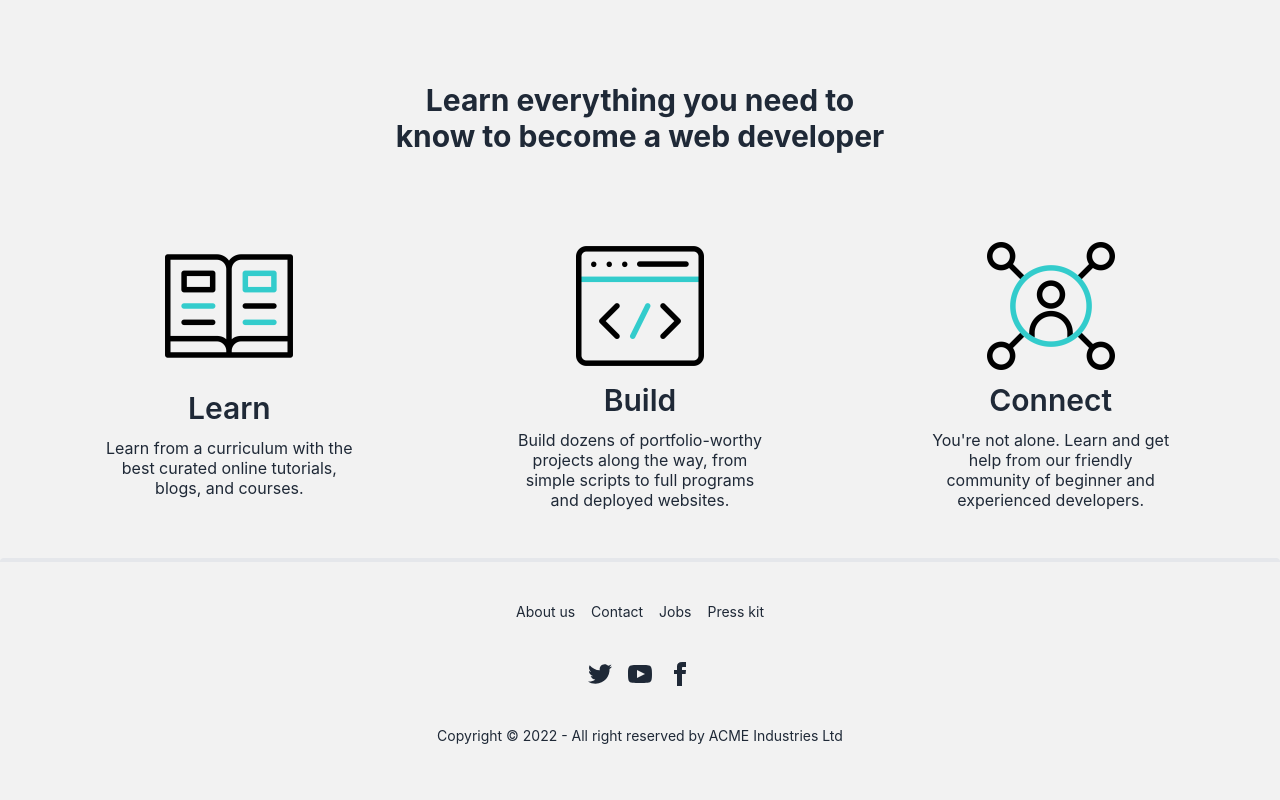
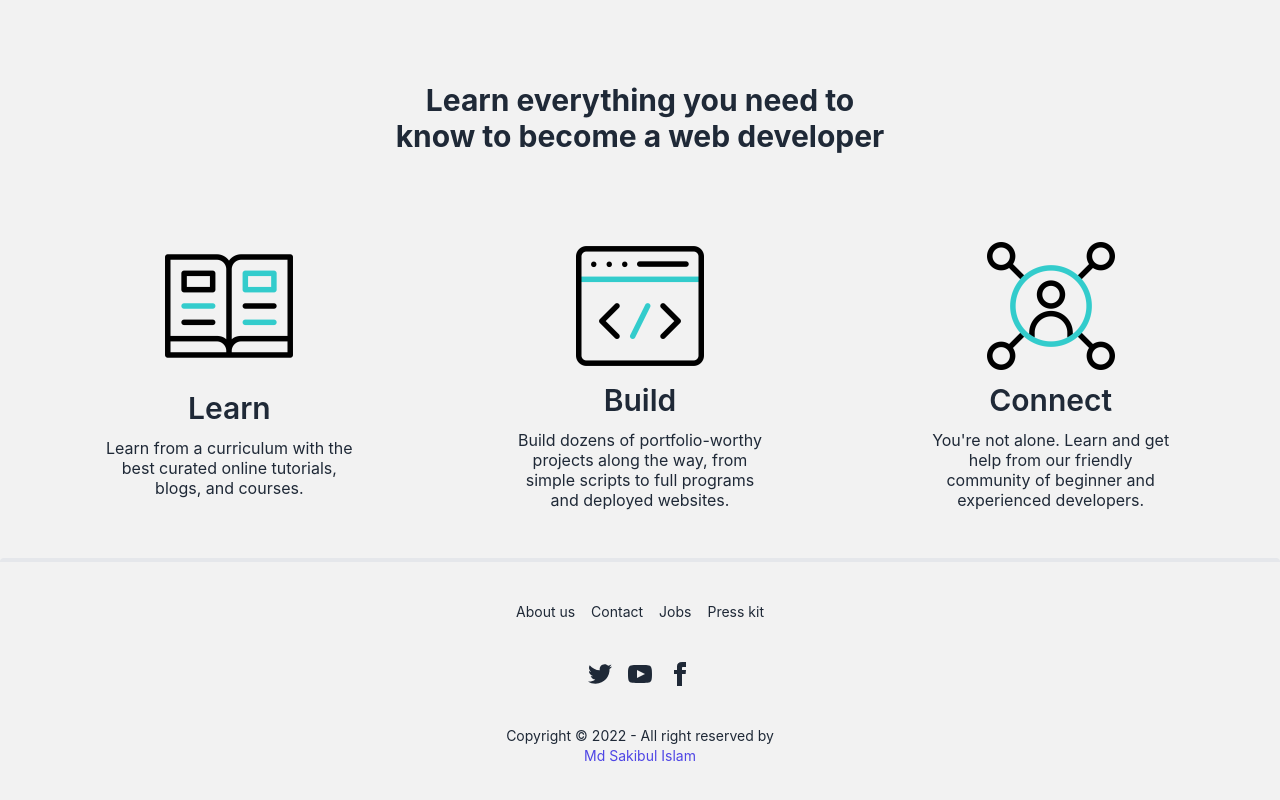
Before and after one commit to sakib-xrz/code-easy-client, a React (Create React App) app: page / in a window 1280 px wide. Shown: the part 678-1478 px from the top of the page. Built offline with nearby package versions, Linux system fonts and the light colour scheme.

Commit message:
Footer section Complete

```diff
--- a/src/Components/Common/Footer.jsx
+++ b/src/Components/Common/Footer.jsx
@@ -4,16 +4,16 @@ const Footer = () => {
   return (
     <footer className="footer footer-center p-10 text-neutral border-t-4 rounded">
       <div className="grid grid-flow-col gap-4">
-        <a href="/" className="link link-hover">
+        <a href="/" className="link link-hover hover:text-primary">
           About us
         </a>
-        <a href="/" className="link link-hover">
+        <a href="/" className="link link-hover hover:text-primary">
           Contact
         </a>
-        <a href="/" className="link link-hover">
+        <a href="/" className="link link-hover hover:text-primary">
           Jobs
         </a>
-        <a href="/" className="link link-hover">
+        <a href="/" className="link link-hover hover:text-primary">
           Press kit
         </a>
       </div>
@@ -55,7 +55,10 @@ const Footer = () => {
         </div>
       </div>
       <div>
-        <p>Copyright © 2022 - All right reserved by ACME Industries Ltd</p>
+        <p>
+          Copyright © 2022 - All right reserved by <br />
+          <span className="text-primary">Md Sakibul Islam</span>
+        </p>
       </div>
     </footer>
   );
```
